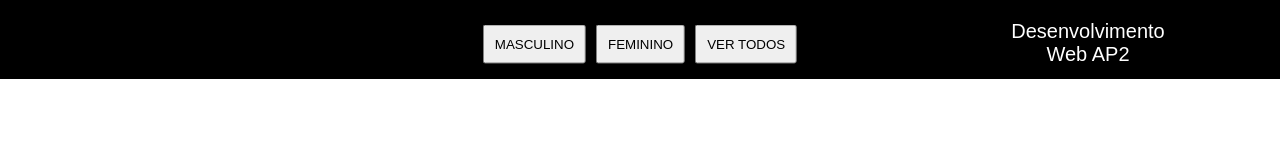
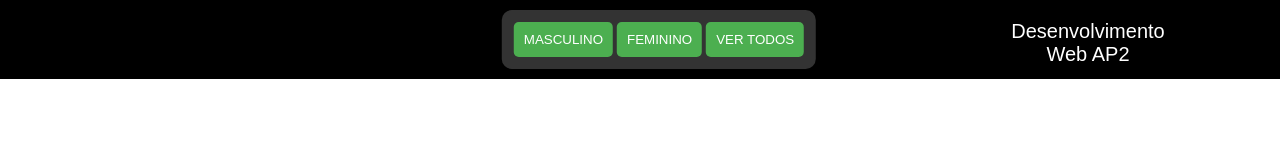
Before and after one commit to Gfmonteiro04/Ap2_des_web_main, a plain HTML site: page principal.html in a window 1280 px wide. Drawn offline with Linux system fonts and the light colour scheme; no server answers.

Commit message:
Update principal.css

```diff
--- a/principal.css
+++ b/principal.css
@@ -3,7 +3,6 @@
 body {
     margin: 0;
     padding: 0;
-
     background-size: cover;
 }
 
@@ -58,25 +57,40 @@ section {
     justify-content: flex-start;
     max-width: 540px;
     margin: 20px auto;
+    margin-left: 38px;
 }
 
 #jogadores-container {
     display: grid;
     gap: 15px;
     margin-top: 60px;
-    margin-left: 8px;
+    margin-left: 110px;
+    margin-right: 100px;
 }
 
 .button-container {
     display: flex;
     justify-content: space-around;
     align-items: center;
-    margin-top: 100px;
+    margin-top: 91px;
+    background-color: #333;
+    padding: 10px;
+    border-radius: 10px;
 }
 
 .botoes-jog {
-    margin: 5px;
+    margin: 2px;
     padding: 10px;
+    background-color: #4CAF50;
+    color: white;
+    border: none;
+    border-radius: 5px;
+    cursor: pointer;
+    transition: background-color 0.3s;
+}
+
+.botoes-jog:hover {
+    background-color: #45a049;
 }
 
 @media (max-width: 768px) {
@@ -91,6 +105,6 @@ section {
 
 @media screen and (min-width: 770px) {
     #jogadores-container {
-        grid-template-columns: repeat(4, 1fr);
+        grid-template-columns: 1fr 1fr 1fr 1fr;
     }
 }
```
